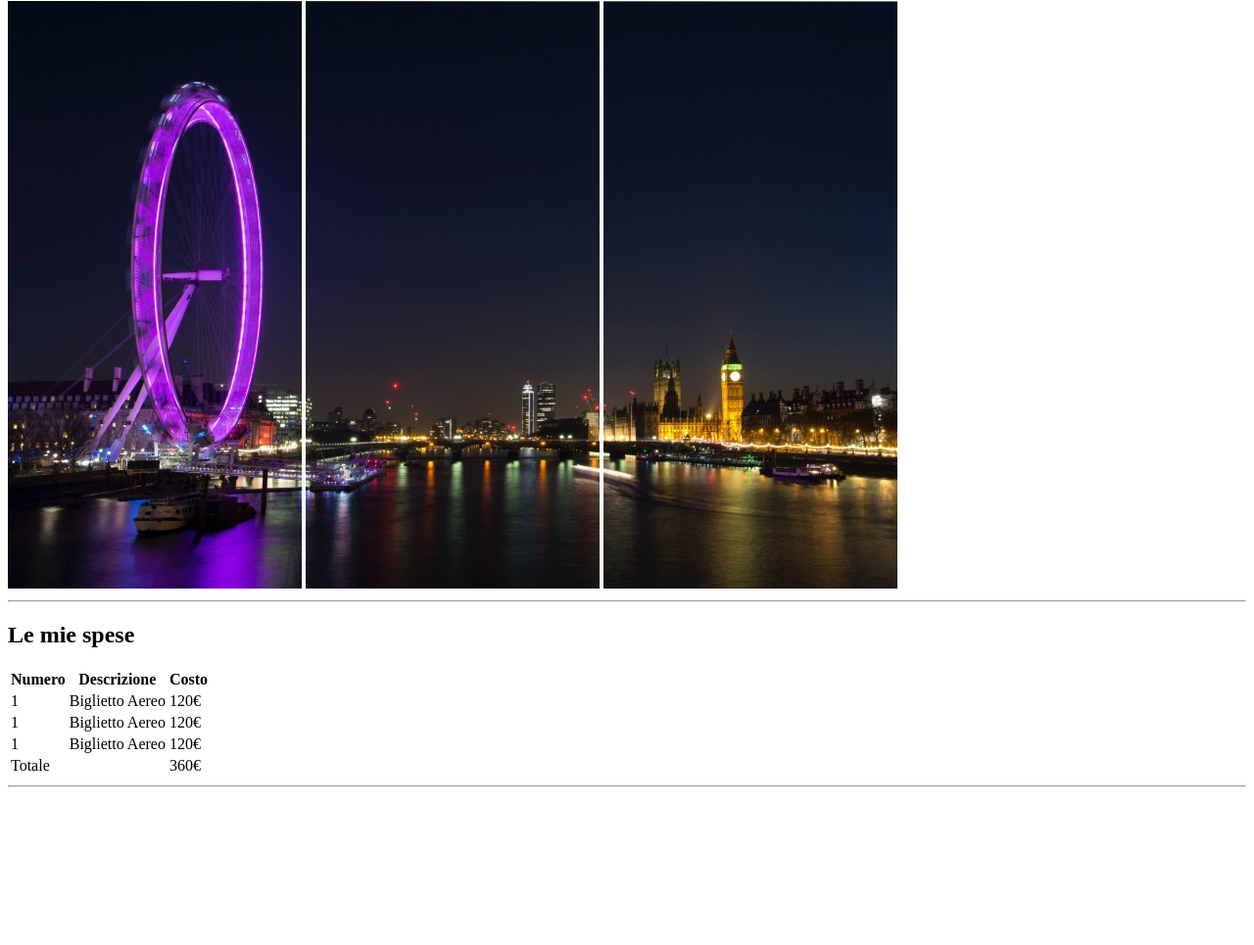
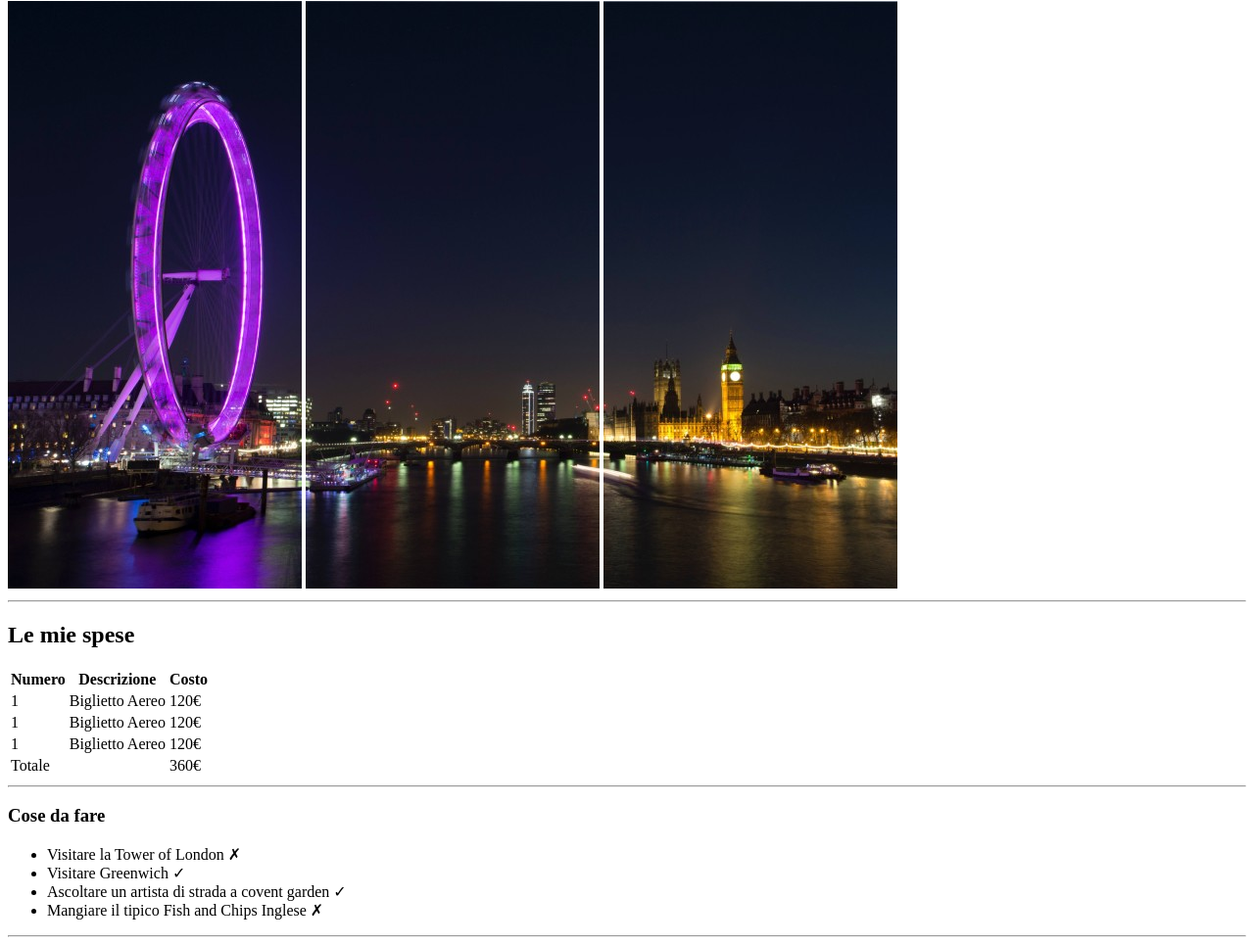
Before and after one commit to IvanoPisaniello/html-london-trip, a plain HTML site: page index.html in a window 1280 px wide. Shown: the part 79-1044 px from the top of the page at 98% size. Before the commit the page ends 891 px from the top, so only its background shows below. Drawn offline with Linux system fonts and the light colour scheme.

Commit message:
Added To do list section

```diff
--- a/index.html
+++ b/index.html
@@ -59,6 +59,17 @@
             </table>
         </div>
         <hr>
+        <!--To do list-->
+        <h3>Cose da fare</h3>
+        <div class="To do list">
+            <ul>
+                <li>Visitare la Tower of London &#10007;</li>
+                <li>Visitare Greenwich &#10003;</li>
+                <li>Ascoltare un artista di strada a covent garden &#10003;</li>
+                <li>Mangiare il tipico Fish and Chips Inglese &#10007;</li>
+            </ul>
+        </div>
+        <hr>
 
     </main>
     <footer></footer>
```
